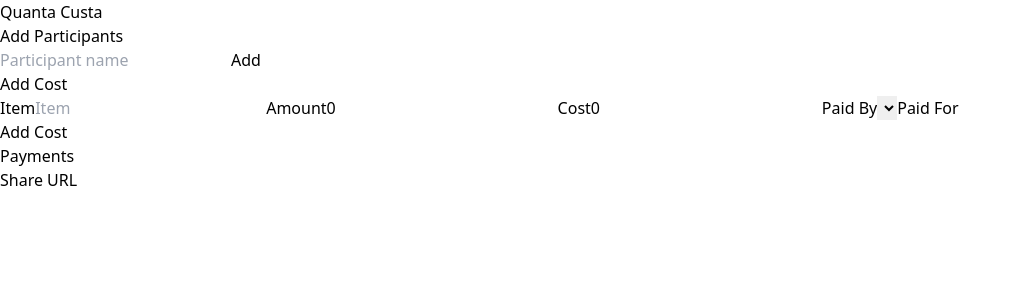
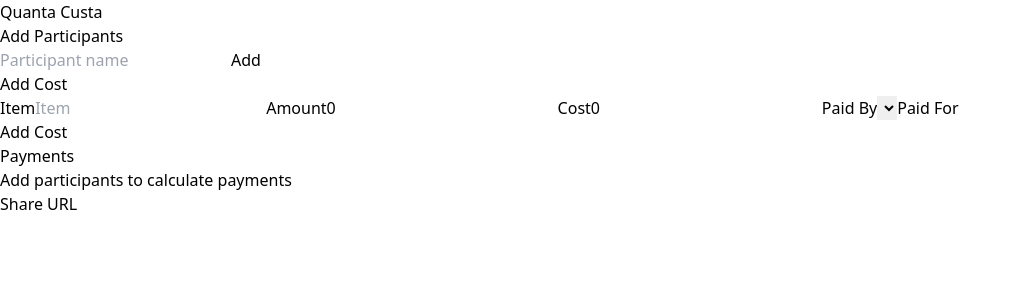
Before and after one commit to drikusroor/quanta-custa, a React (Vite) app: page / in a window 1280 px wide. Shown: the top 300 px of the page, without its empty margins (0-1022 px from the left). Built offline with nearby package versions, Linux system fonts and the light colour scheme.

Commit message:
chore: Fix console log typo and add conditional message for empty participants or costs

```diff
--- a/src/App.tsx
+++ b/src/App.tsx
@@ -75,7 +75,7 @@ const ExpenseTracker: React.FC = () => {
       }
     });
 
-    console.log({balances, payments })
+    console.log({ balances, payments })
 
 
     return payments;
@@ -187,6 +187,8 @@ const ExpenseTracker: React.FC = () => {
           {calculatePayments().map((payment, index) => (
             <li key={index}>{payment}</li>
           ))}
+          {participants.length === 0 ? <li>Add participants to calculate payments</li> : costs.length === 0 ? <li>Add costs to calculate payments</li> : null}
+
         </ul>
       </div>
 
```
